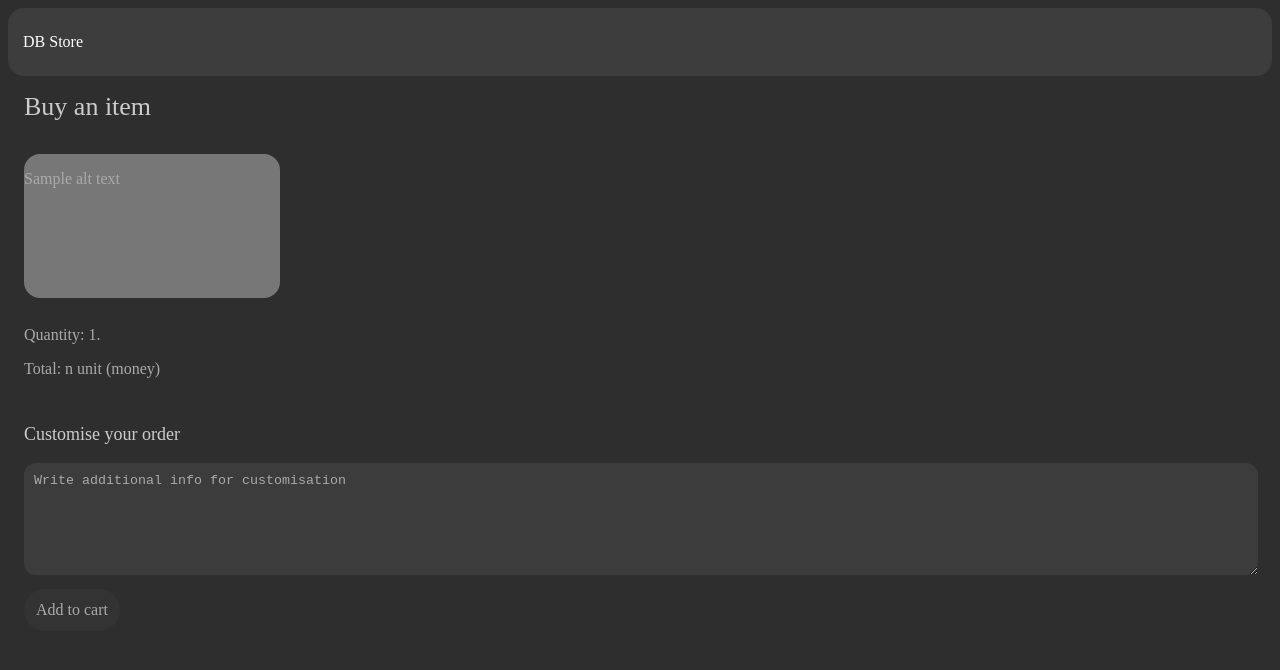
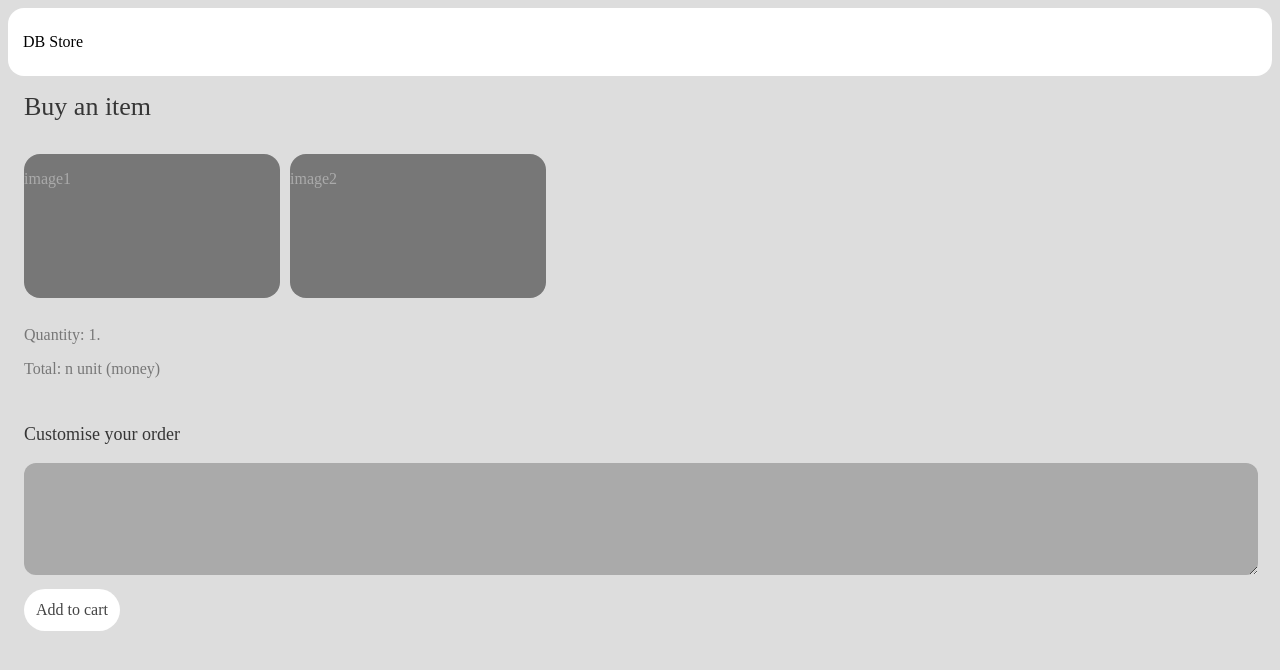
Before and after one commit to rawSalmon01101/rawSalmon01101.github.io, a plain HTML site: page supersecretpage/storefront/index.html in a window 1280 px wide. Drawn offline with Linux system fonts and the light colour scheme.

Commit message:
Update index.html

```diff
--- a/supersecretpage/storefront/index.html
+++ b/supersecretpage/storefront/index.html
@@ -10,10 +10,17 @@
                 <div class="Titles">
                     Buy an item
                 </div>
-                <div class="image-container">
-                    <p class="alt-text">
-                        Sample alt text
-                    </p>
+                <div class="image-container-wrapper">
+                    <div class="image-container">
+                        <p class="alt-text">
+                            image1
+                        </p>
+                    </div>
+                    <div class="image-container">
+                        <p class="alt-text">
+                            image2
+                        </p>
+                    </div>
                 </div>
                 <div class="text-container">
                     <p id="content-text">Quantity: 1.</p>
@@ -21,7 +28,7 @@
                 </div>
                 <div class="textarea">
                     <p class="Titles" id="sub">Customise your order</p>
-                    <textarea class="ta">Write additional info for customisation</textarea>
+                    <textarea class="ta"></textarea>
                     <div class="button">Add to cart</div>
                 </div>
             </div>
@@ -32,7 +39,7 @@
         #all-wrapper {
             height: 100vh;
             width: calc(100vw - 16px);
-            background-color: rgb(46, 46, 46);
+            background-color: #dddddd;
             margin-left: 0;
             margin-right: auto;
             margin-top: auto;
@@ -40,32 +47,35 @@
             align-self: left;
             overflow-x: hidden;
 
-            animation: 400ms cubic-bezier(0.165, 0.84, 0.44, 1) containerFadeIn backwards 0.5s;
+            animation: 400ms cubic-bezier(0.165, 0.84, 0.44, 1) containerFadeIn backwards 0.1s;
         }
 
         .title-wrapper {
             animation: 300ms linear fadeInChild 0.6s backwards;
-            color: #ffffff;
-            background-color: rgb(61, 61, 61);
+            color: #000000;
+            background-color: rgb(255, 255, 255);
             padding-top: 25px;
             padding-bottom: 25px;
             padding-left: 15px;
             border-radius: 16px;
+            position: sticky;
+            top: 0;
         }
         .store-content-wrapper {
             color: #aaaaaa;
-            animation: 500ms cubic-bezier(0.175, 0.885, 0.32, 1) fadeInChildContent 0.9s backwards;
             padding-left: 16px;
             padding-right: 16px;
             padding-top: 16px;
             display: flex;
             flex-direction: column;
             gap: 12px;
+            margin-bottom: 50px;
         }
         .Titles {
             font-size: 26px;
-            color: #cccccc;
+            color: #363636;
             padding-bottom: 20px;
+            animation: 500ms cubic-bezier(0.175, 0.885, 0.32, 1) fadeInChildContent 0.9s backwards;
         }
         .image-container {
             width: calc(16px * 16);
@@ -73,24 +83,35 @@
             background-color: #777777;
             border-radius: 16px;
             padding: 0px;
+            animation: 500ms cubic-bezier(0.175, 0.885, 0.32, 1) fadeInChildContent 1s backwards;
         }
         .ta {
             width: calc(100% - 10px);
             height: 100px;
-            background-color: rgb(60, 60, 60);
-            border: 0px solid white;
+            background-color: #aaaaaa;
+            border: none;
             border-radius: 12px;
-            color: #aaaaaa;
+            color: #252525;
             padding-left: 10px;
             padding-top: 10px;
+            animation: 500ms cubic-bezier(0.175, 0.885, 0.32, 1) fadeInChildContent 1.3s backwards;
+        }
+        .ta:focus {
+            background-color: rgb(221, 221, 221);
+            box-shadow: 2px 2px 5px #00000071;
+            transform: scale(0.99);
+            transition: all 300ms cubic-bezier(0.175, 0.885, 0.32, 1.275);
         }
         #sub {
             font-size: 18px;
             padding-bottom: 0px;
+            animation: 500ms cubic-bezier(0.175, 0.885, 0.32, 1) fadeInChildContent 1.2s backwards;
         }
         .button {
+            animation: 500ms cubic-bezier(0.175, 0.885, 0.32, 1) fadeInChildContent 1.4s backwards;
             width: fit-content;
-            background-color: rgb(51, 51, 51);
+            color: #444444;
+            background-color: rgb(255, 255, 255);
             padding: 12px;
             margin-top: 10px;
             border-radius: 50px;
@@ -101,18 +122,28 @@
             transform: scale(0.96);
             transition: all 200ms cubic-bezier(0.175, 0.885, 0.32, 1.275);
         }
+        .text-container {
+            animation: 500ms cubic-bezier(0.175, 0.885, 0.32, 1) fadeInChildContent 1.1s backwards;
+            color: #777777;
+
+        }
+        .image-container-wrapper {
+            display: flex;
+            flex-direction: row;
+            gap: 10px;
+        }
 
 
 
 
         body {
-            background-color: rgb(29, 29, 29);
+            background-color: rgb(0, 0, 0);
             font-family: Arial Rounded MT;
             overflow-x: hidden;
             height: 100vh;
             width: 100vw;
             display: flex;
-            animation: 500ms linear bodyColor forwards 0.5s;
+            animation: 300ms linear bodyColor forwards 0.05s;
             margin-right: 0px;
             margin-bottom: 0px;
         }
@@ -161,7 +192,7 @@
         }
         @keyframes bodyColor {
             100% {
-                background-color: rgb(46, 46, 46);
+                background-color: #dddddd;
             }
         }
     </style>
```
